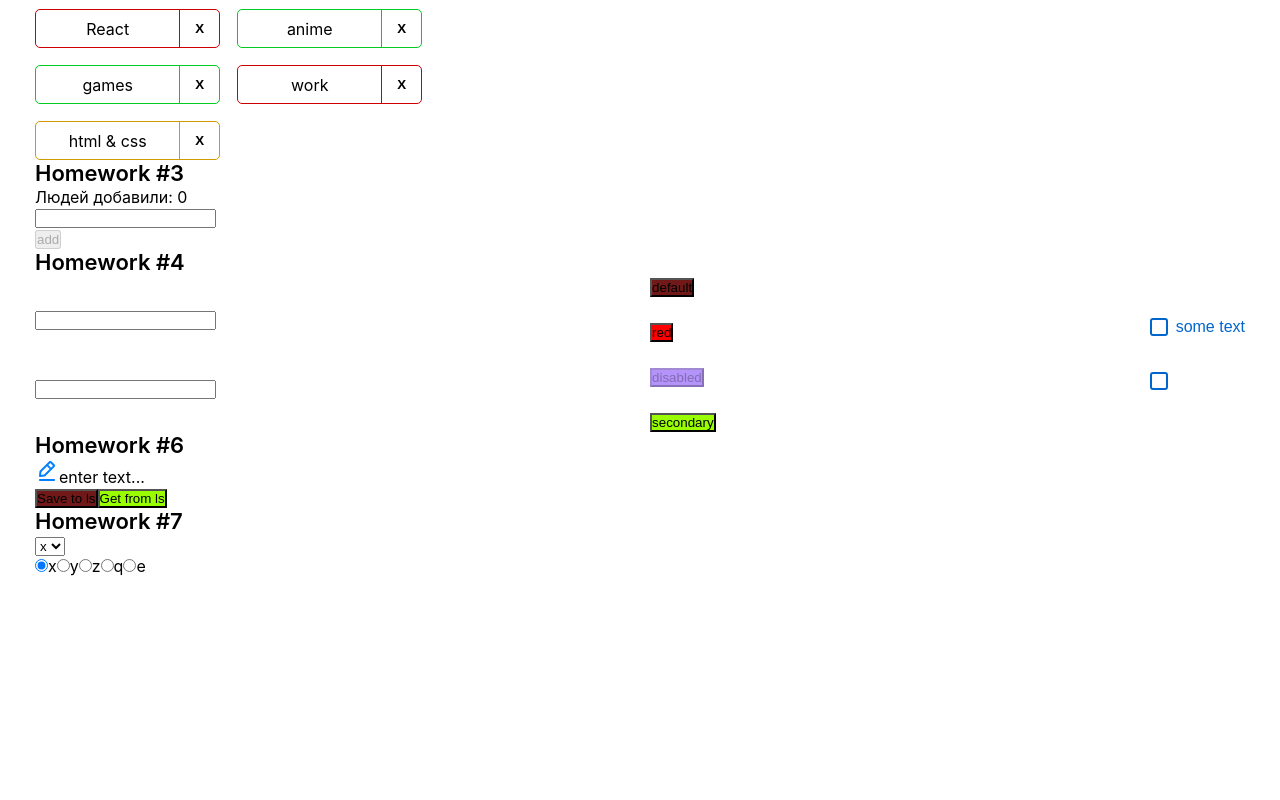
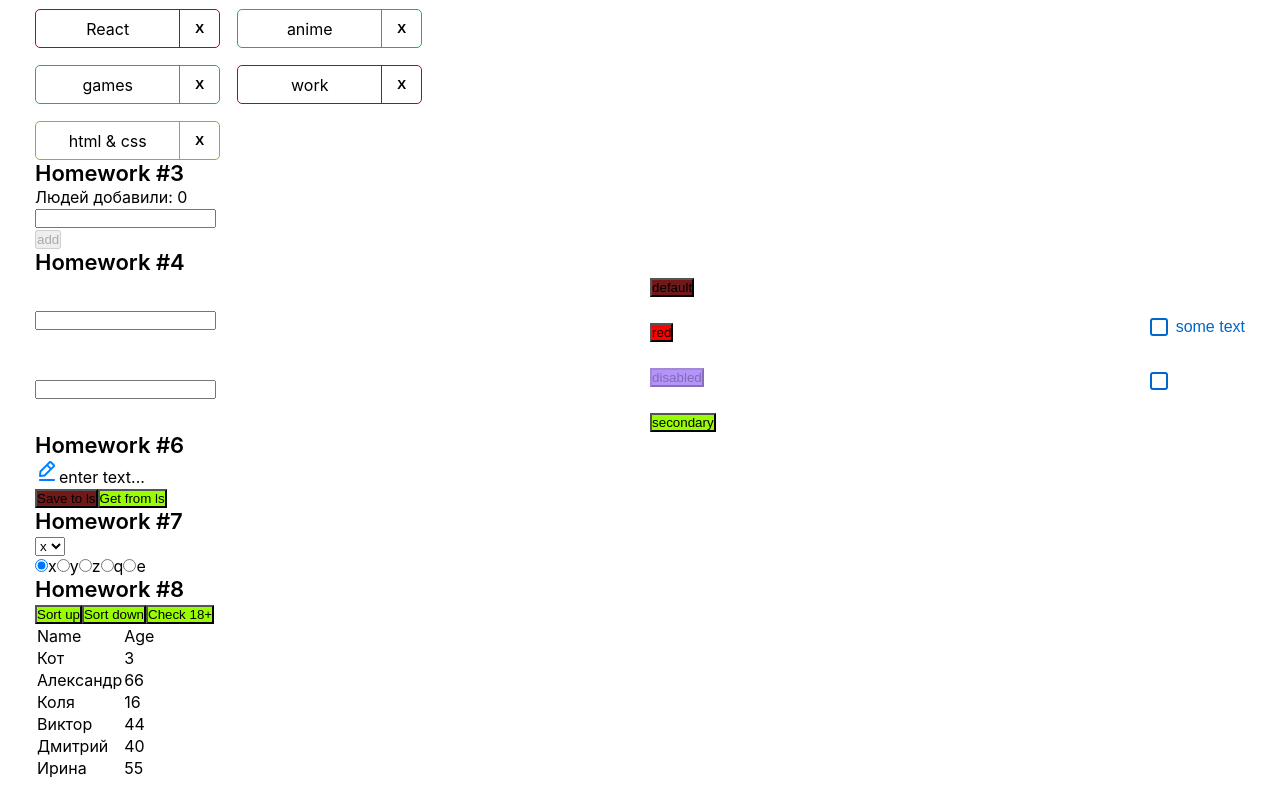
Before and after one commit to h0wever/HW, a React (Create React App) app: page /#/pre-junior in a window 1280 px wide. Shown: the part 1003-1803 px from the top of the page. Before the commit the page ends 1599 px from the top, so only its background shows below. Built offline with nearby package versions, Linux system fonts and the light colour scheme.

Commit message:
add: HW8.tsx

```diff
--- a/src/s1-main/App.tsx
+++ b/src/s1-main/App.tsx
@@ -7,6 +7,7 @@
 import HW5 from "../s2-homeworks/hw05/HW5";
 import HW6 from "../s2-homeworks/hw06/HW6";
 import HW7 from "../s2-homeworks/hw07/HW7";
+import HW8 from "../s2-homeworks/hw08/HW8";
 
 // import HW1 from '../s2-homeworks/hw01/HW1'
 
@@ -24,6 +25,7 @@
             <HW5/>
             <HW6/>
             <HW7/>
+            <HW8/>
         </div>
     )
 }
--- a/src/s2-homeworks/hw07/common/c6-SuperRadio/SuperRadio.tsx
+++ b/src/s2-homeworks/hw07/common/c6-SuperRadio/SuperRadio.tsx
@@ -24,7 +24,8 @@
     spanProps?: DefaultSpanPropsType // пропсы для спана
 }
 
-const SuperRadio: React.FC<SuperRadioPropsType> = ({
+const SuperRadio: React.FC<SuperRadioPropsType> =
+    ({
          id,
          name,
          className,
@@ -51,7 +52,7 @@
                         className={finalRadioClassName}
                         type={'radio'}
                         // name, checked, value делают студенты
-                      name ={name}
+                        name={name}
                         checked={o.id === value}
                         value={o.id}
                         onChange={onChangeCallback}
--- a/src/s2-homeworks/hw08/User.tsx
+++ b/src/s2-homeworks/hw08/User.tsx
@@ -12,11 +12,12 @@
         <tr id={'hw8-user-' + u._id + '-' + u.age} className={s.item}>
             <td id={'hw8-user-name-' + u._id} className={s.nameCol}>
                 {/*отобразить имя*/}
+                {u.name}
 
             </td>
             <td id={'hw8-user-age-' + u._id}>
                 {/*отобразить возраст*/}
-
+                {u.age}
             </td>
         </tr>
     )
--- a/src/s2-homeworks/hw08/bll/homeWorkReducer.ts
+++ b/src/s2-homeworks/hw08/bll/homeWorkReducer.ts
@@ -4,7 +4,7 @@
     | { type: 'sort'; payload: 'up' | 'down' }
     | { type: 'check'; payload: number }
 
-export const homeWorkReducer = (state: any, action: any): any => { // need to fix any
+export const homeWorkReducer = (state: UserType[], action: ActionType): UserType[] => { // need to fix any
     switch (action.type) {
         case 'sort': { // by name
 
@@ -12,7 +12,7 @@
         }
         case 'check': {
 
-            return state // need to fix
+            return state.filter(el => el.age > 17) // need to fix
         }
         default:
             return state
```
Lines whose indentation alone changed are shown as unchanged.
